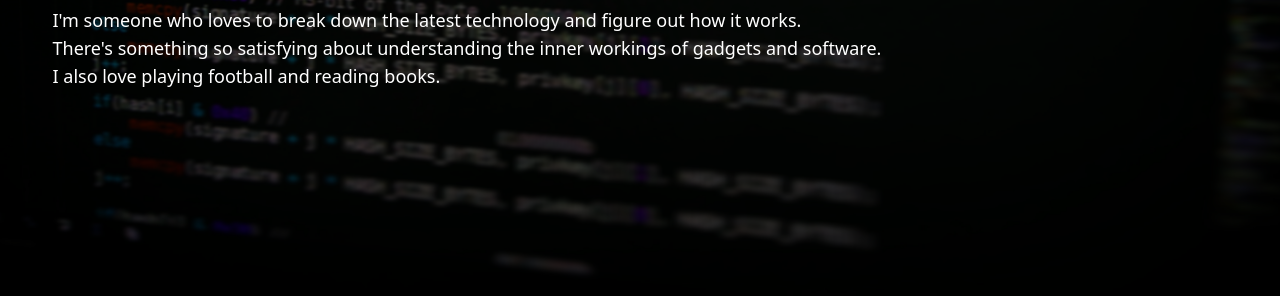
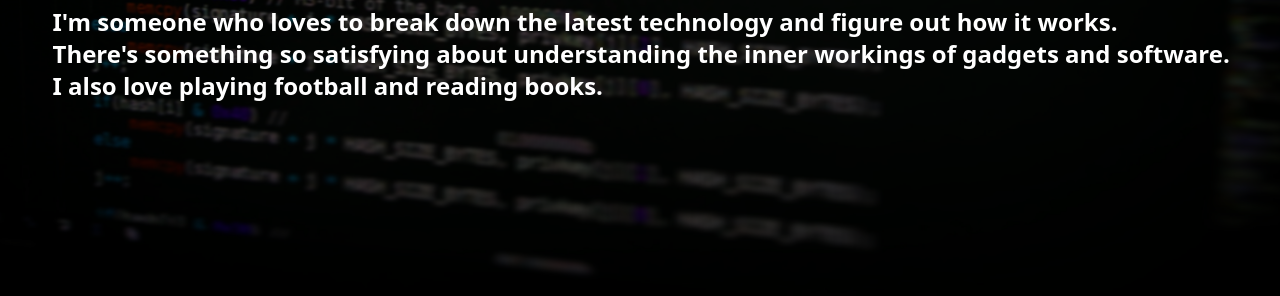
Before and after one commit to aashu10sh/ashshelby.github.io, a plain HTML site: page index.html in a window 1280 px wide. Shown: the part 504-800 px from the top of the page. Drawn offline with nearby package versions, Linux system fonts and the light colour scheme.

Commit message:
fix: made the description larger

```diff
--- a/index.html
+++ b/index.html
@@ -36,7 +36,7 @@
 
                 <p class="mt-5">fmt.Println("I do %s ",backend/ethical-hacking/dev-ops/hardware);</p>
                 <!-- last ma garne -->
-                <p class="mt-5 text-lg">
+                <p class="mt-5 text-2xl description-hero">
                     I'm someone who loves to break down the latest technology and figure out how it works.<br> There's
                     something so satisfying about understanding the inner workings of gadgets and software. <br> I also
                     love playing football and reading books.
--- a/styles/style.css
+++ b/styles/style.css
@@ -58,3 +58,6 @@ nav{
     font-weight: 750;
     font-family: monospace;
 }
+.description-hero{
+    font-weight: 900;
+}
```
